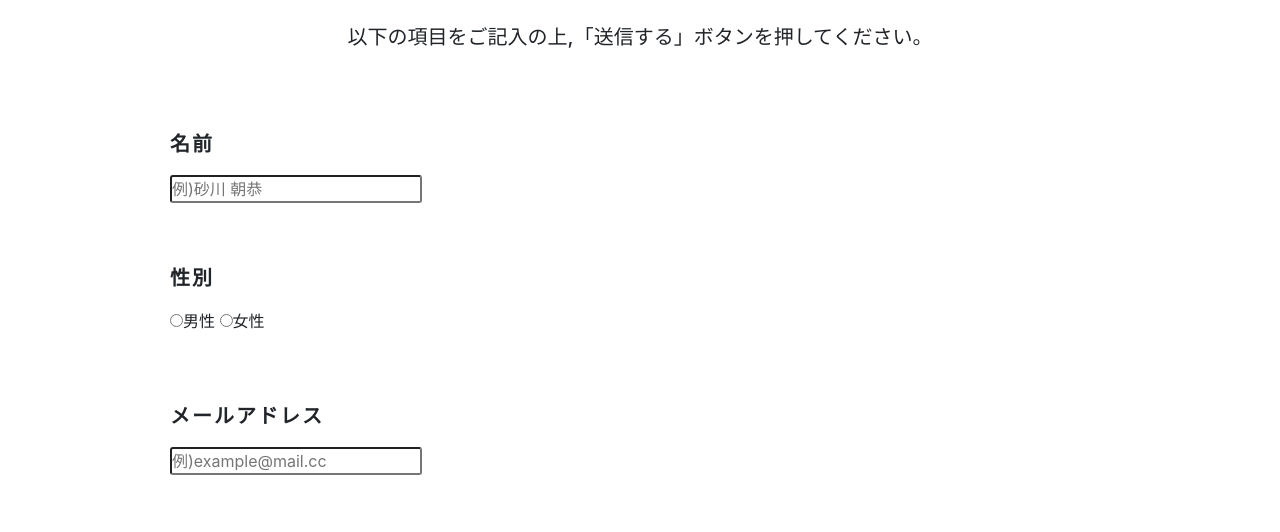
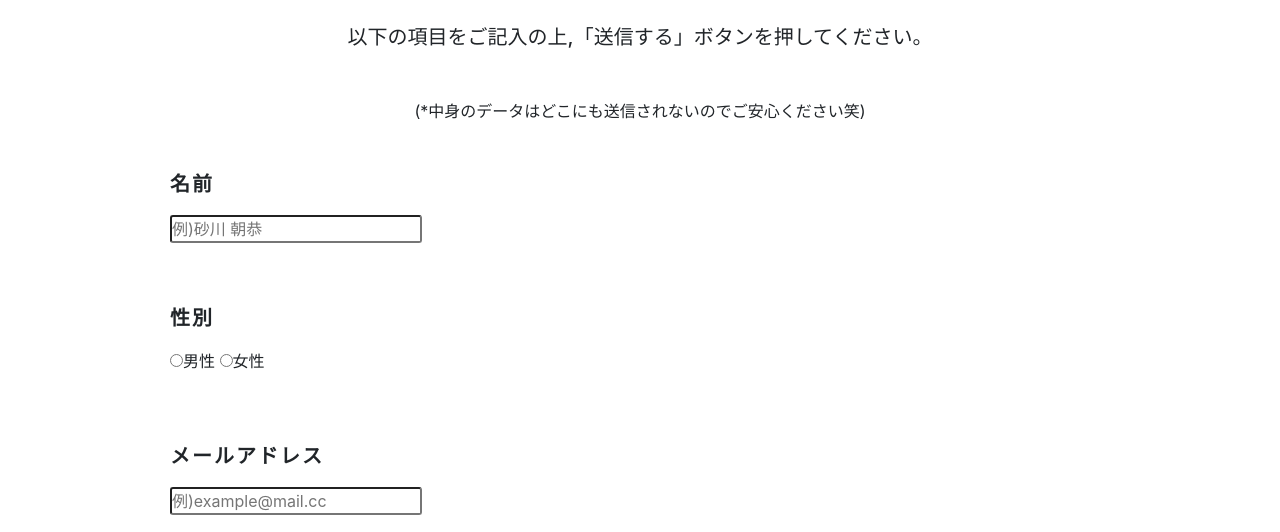
Before and after one commit to Sunasuna24/TomoyasuSunagawa, a plain HTML site: page pages.html/contact.html in a window 1280 px wide. Shown: the part 253-785 px from the top of the page. Drawn offline with nearby package versions, Linux system fonts and the light colour scheme.

Commit message:
add contact subtitle

```diff
--- a/pages.html/contact.html
+++ b/pages.html/contact.html
@@ -25,7 +25,10 @@
     <main>
       <div class="container">
         <h1>Contact</h1>
-        <h5>以下の項目をご記入の上,「送信する」ボタンを押してください。</h5>
+        <div class="explanation">
+          <h5>以下の項目をご記入の上,「送信する」ボタンを押してください。</h5>
+          <p>(*中身のデータはどこにも送信されないのでご安心ください笑)</p>
+        </div>
         <div class="forms">
           <form class="#" action="#" method="post">
             <div class="form">
```
